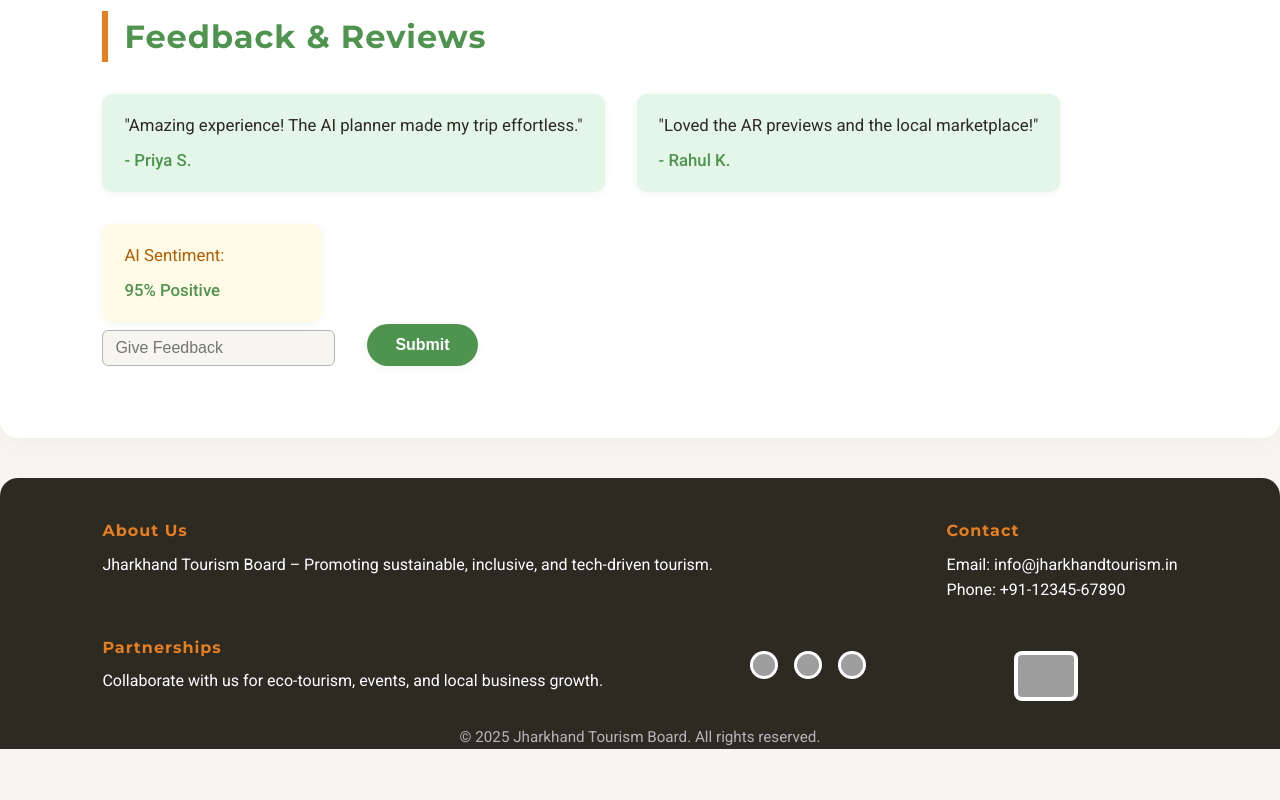
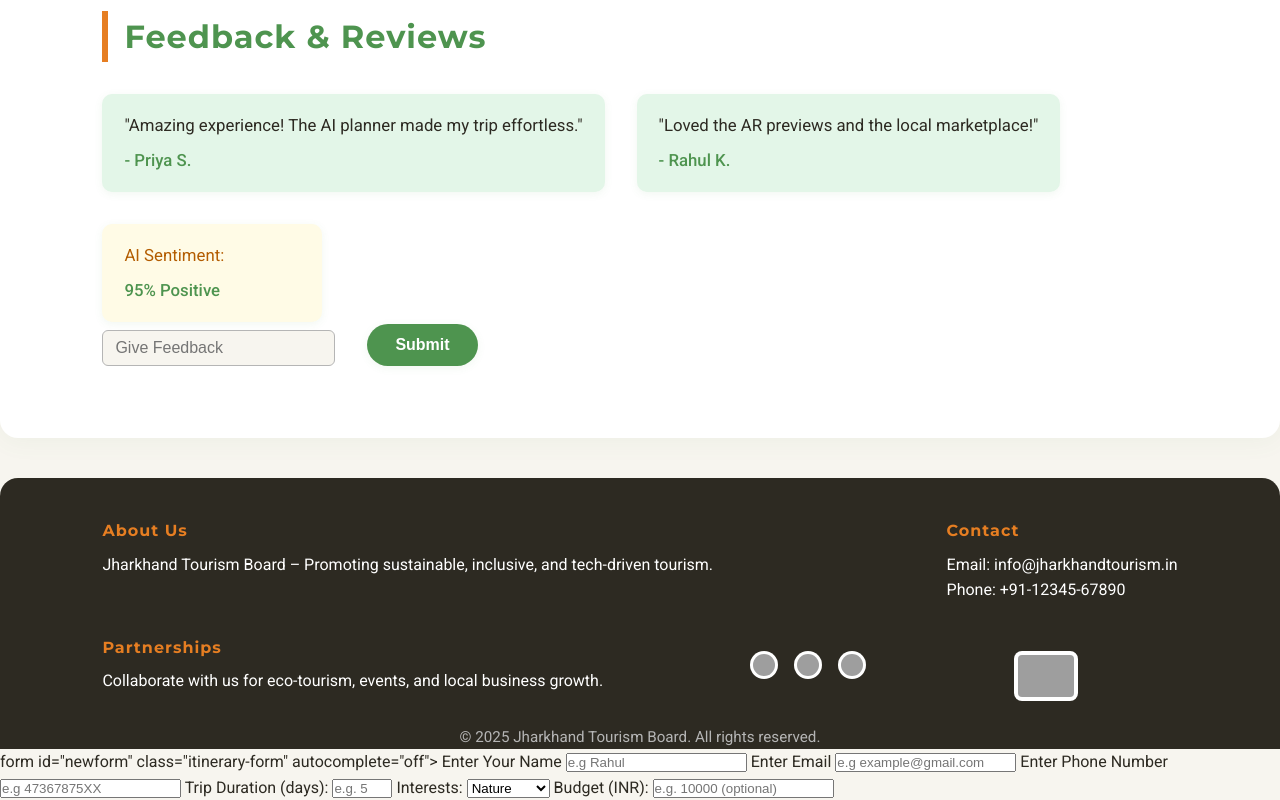
Before and after one commit to sumitch77/Tourism-, a plain HTML site: page index.html in a window 1280 px wide. Shown: the part 3356-4156 px from the top of the page. Before the commit the page ends 4105 px from the top, so only its background shows below. Drawn offline with nearby package versions, Linux system fonts and the light colour scheme; grey boxes are pictures that could not be loaded.

Commit message:
Add files via upload

```diff
--- a/index.html
+++ b/index.html
@@ -33,8 +33,8 @@
 
         </div>
          <p id="msg1"> Sir Wait Please</p>
-        <p id="msg2"> MC 2 sec Ruk ja</p>
-         <p id="msg3"> TMKC BSDK 2 sec ruk</p>
+        <p id="msg2">   just few seconds </p>
+         <p id="msg3"> Almost done</p>
         <p id="msg4"> Submitted</p>
 
 
@@ -315,6 +315,38 @@
   </footer>
 
 
+  form id="newform" class="itinerary-form" autocomplete="off">
+      <label> Enter Your Name
+
+      <input type="text" name="Name" placeholder="e.g Rahul" required > </label>
+        <label>
+          Enter Email
+          <input type="email" name="Email" placeholder="e.g example@gmail.com" required >
+        </label>
+      <label>
+          Enter Phone Number
+          <input type="text" name="Phone Number" pattern="\d{10}" maxlength="10" placeholder="e.g 47367875XX" required >
+        </label>
+
+      <label>
+        Trip Duration (days):
+        <input type="number" name="Duration" min="1" max="300" placeholder="e.g. 5" required >
+      </label>
+      <label>
+        Interests:
+        <select name="Favourite Place" required>
+          <option>Nature</option>
+          <option>Cultural</option>
+          <option>Adventure</option>
+          <option>Wildlife</option>
+          <option>Spiritual</option>
+        </select>
+      </label>
+      <label>
+        Budget (INR):
+        <input type="number" id="budget" name="Budget" min="1000" placeholder="e.g. 10000 (optional)">
+      </label>
+
 
 
   <script src="done.js"></script>
```
